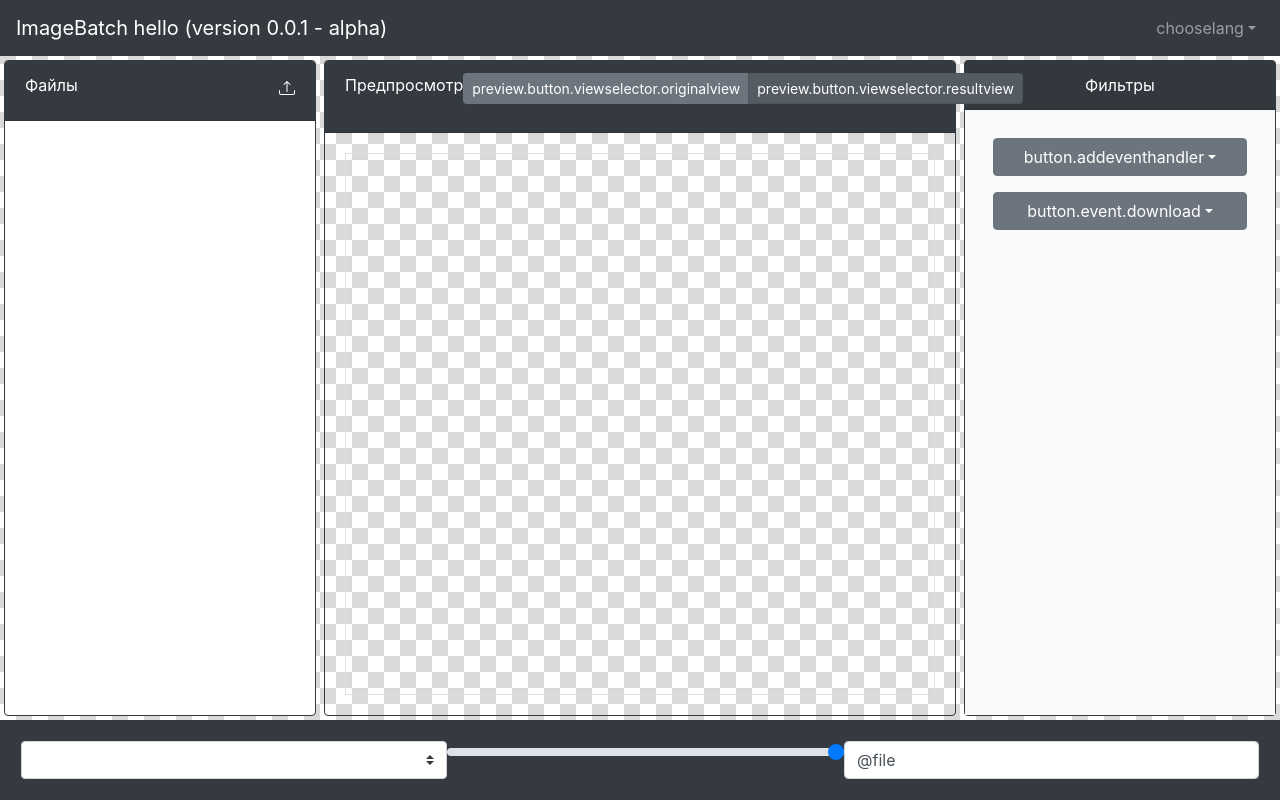
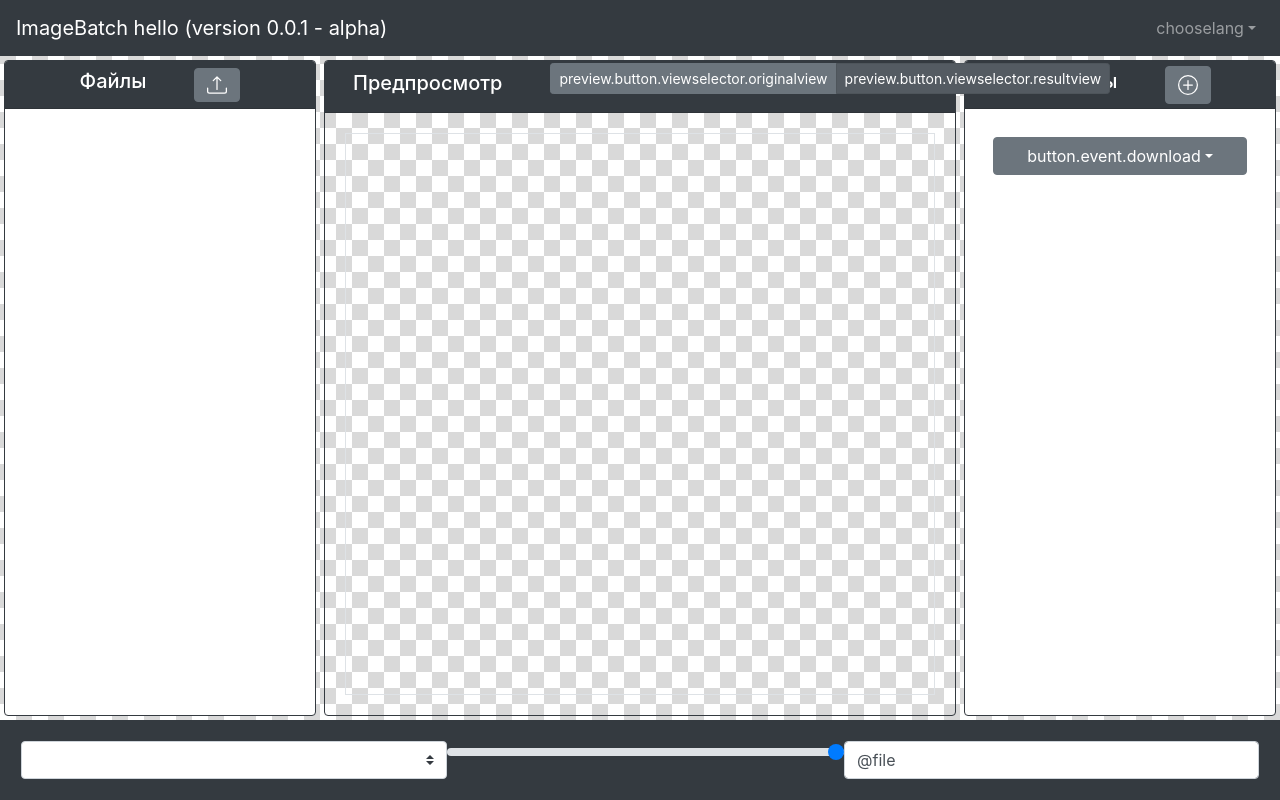
Before and after one commit to olegbarabanov/tinyibp, a Vue app: page / in a window 1280 px wide. Built offline with nearby package versions, Linux system fonts and the light colour scheme.

Commit message:
Улучшение внешнего вида компонентов

```diff
--- a/src/components/AppendFile.vue
+++ b/src/components/AppendFile.vue
@@ -10,11 +10,15 @@
     <b-card-header
       header-text-variant="white"
       header-bg-variant="dark"
-      class="d-flex flex-row justify-content-between"
+      class="d-flex flex-row align-items-center justify-content-center p-1"
+      style="min-height: 3rem"
     >
-      <span>Файлы</span>
-      <label role="button">
-        <b-icon icon="upload"></b-icon>
+      <h5 class="mx-4">Файлы</h5>
+      <label
+        role="button"
+        class="d-inline-flex my-0 mx-4 justify-content-center btn btn-secondary"
+      >
+        <b-icon icon="upload" scale="1"></b-icon>
         <b-form-file
           v-model="fileList"
           :placeholder="$t('helper.tooltip.uploadfile.placeholder')"
@@ -23,7 +27,7 @@
           multiple
           ref="form-file"
           class="text-left invisible"
-          style="width:0;height:0;transform:scale(0.05);"
+          style="width: 0; height: 0; transform: scale(0.05)"
           v-b-tooltip
           :title="$t('helper.tooltip.uploadfile.description')"
           :browse-text="$t('helper.tooltip.uploadfile.browsebutton')"
--- a/src/components/FilterList.vue
+++ b/src/components/FilterList.vue
@@ -2,15 +2,27 @@
 
 <template>
   <b-card
-    bg-variant="dark"
-    header-text-variant="white"
-    header="Фильтры"
     class="h-100 text-center"
     border-variant="dark"
     body-bg-variant="light"
+    no-body
   >
-    <div class="d-flex flex-column mh-100">
-      <b-dropdown block :text="$t('button.addeventhandler')" class="m-2">
+    <b-card-header
+      header-bg-variant="dark"
+      header-text-variant="white"
+      class="d-flex flex-row align-items-center justify-content-center p-1"
+      style="min-height:3rem"
+    >
+      <h5 class="mx-4">Фильтры</h5>
+      <b-dropdown
+        block
+        :text="$t('button.addeventhandler')"
+        class="d-inline-flex mx-4"
+        no-caret
+      >
+        <template #button-content>
+          <b-icon icon="plus-circle"></b-icon>
+        </template>
         <b-dropdown-item
           v-for="filter in registeredFilters"
           v-bind:key="filter"
@@ -18,7 +30,10 @@
           >{{ $t(`filter.${filter}.name`) }}</b-dropdown-item
         >
       </b-dropdown>
+    </b-card-header>
 
+    <b-card-body>
+      <div class="d-flex flex-column mh-100">
         <draggable
           tag="div"
           :list="filterMaps"
@@ -75,6 +90,7 @@
           >
         </b-dropdown>
       </div>
+    </b-card-body>
   </b-card>
 </template>
 
--- a/src/components/PreviewCanvas.vue
+++ b/src/components/PreviewCanvas.vue
@@ -10,10 +10,11 @@
     <b-card-header
       header-bg-variant="dark"
       header-text-variant="white"
-      class="d-flex flex-row justify-content-between"
+      class="d-flex flex-row align-items-center justify-content-center p-1 p-1"
+      style="min-height:3rem"
     >
-      <span>Предпросмотр</span>
-      <b-form-group v-slot="{ariaDescribedby}">
+      <h5 class="mx-4">Предпросмотр</h5>
+      <b-form-group v-slot="{ariaDescribedby}" class="d-inline-flex mx-4">
         <b-form-radio-group
           id="btn-radios-1"
           v-model="selected"
```
Lines whose indentation alone changed are shown as unchanged.
